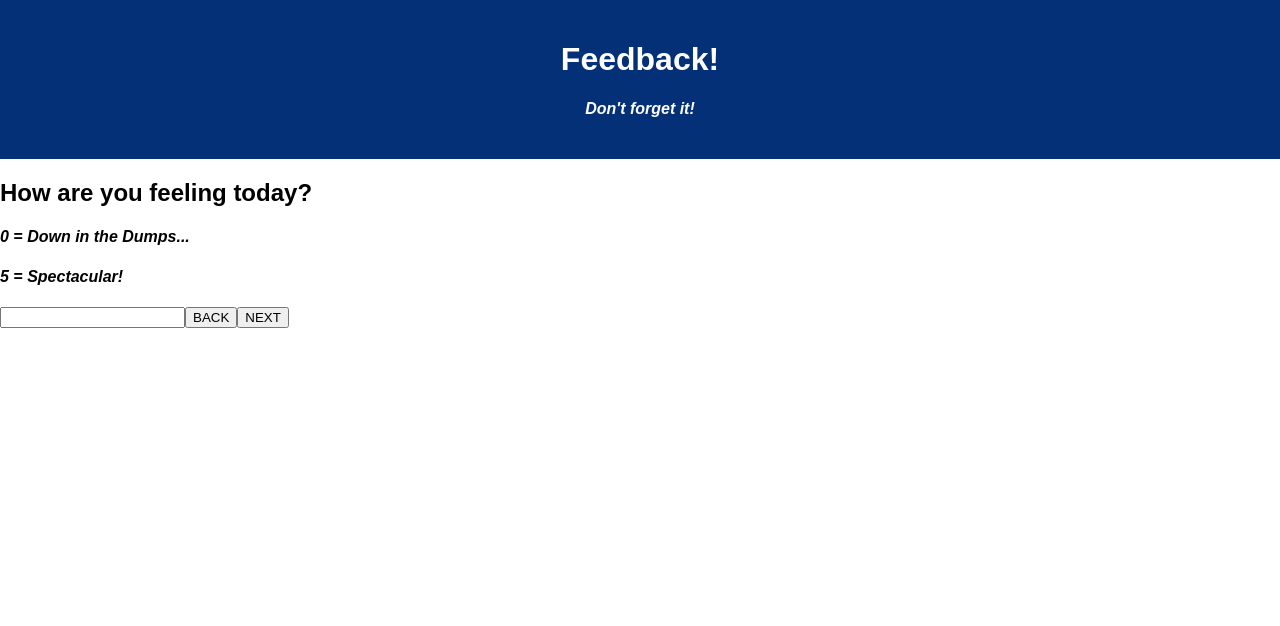
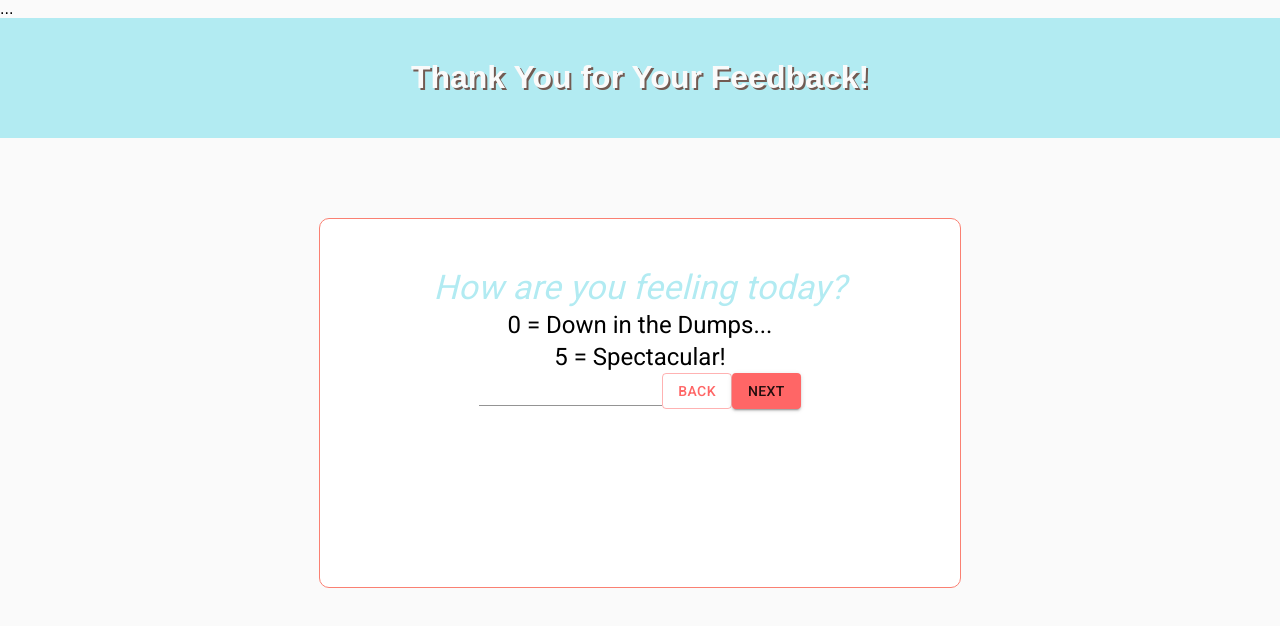
Before and after one commit to ShylaEarl/weekend-redux-feedback-loop, a React (Create React App) app: page /#/Feeling in a window 1280 px wide. Shown: the top 626 px of the page. Built offline with nearby package versions, Linux system fonts and the light colour scheme.

Commit message:
experimenting with MUI, added theme, buttons, inputs to Feelings component

```diff
--- a/public/index.html
+++ b/public/index.html
@@ -19,8 +19,15 @@
       work correctly both with client-side routing and a non-root public URL.
       Learn how to configure a non-root public URL by running `npm run build`.
     -->
+    <!-- sourcing in sweet alert -->
     <script src="https://unpkg.com/sweetalert/dist/sweetalert.min.js"></script>
+    <!-- sourcing in Roboto Font style for MUI -->
     <link rel="stylesheet" href="https://fonts.googleapis.com/css?family=Roboto:300,400,500,700&display=swap" />
+    <!-- allows responsive styling across all devices for MUI -->
+    <meta
+    name="viewport"
+    content="minimum-scale=1, initial-scale=1, width=device-width"
+    />
     <title>React App</title>
   </head>
   <body>
--- a/src/components/App/App.css
+++ b/src/components/App/App.css
@@ -1,12 +1,17 @@
+body{
+  background-color: #fafafa;
+}
+
 .App {
   text-align: center;
 }
 
 .App-header {
-  background-color: #033076;
+  background-color: #b2ebf2;
   min-height: 70px;
   padding: 20px;
-  color: white;
+  color: #fafafa;
+  text-shadow: 2px 2px #725b53;
   margin-bottom: 20px;
 }
 
@@ -21,3 +26,21 @@
 h4 {
   font-style: italic;
 }
+
+.card{
+  margin: auto;
+  margin-top: 5rem;
+  height: 20rem;
+  width: 40rem;
+  border: 1px solid salmon;
+  border-radius: 10px;
+  text-align: center;
+  padding-top: 3rem;
+  background-color: white;
+}
+
+/* .feedback-input{
+  padding-right: 25px;
+  padding-bottom: 7px;
+  margin: .5rem;
+} */
--- a/src/components/App/App.jsx
+++ b/src/components/App/App.jsx
@@ -18,8 +18,7 @@ function App() {
     <Router>
       <div className='App'>
         <header className='App-header'>
-          <h1 className='App-title'>Feedback!</h1>
-          <h4>Don't forget it!</h4>
+          <h1 className='App-title'>Thank You for Your Feedback!</h1>
         </header>
       </div>
       <Route exact path="/">
--- a/src/components/Feeling/Feeling.jsx
+++ b/src/components/Feeling/Feeling.jsx
@@ -1,6 +1,7 @@
 import { useState } from 'react';
 import { useDispatch } from 'react-redux';
 import { useHistory } from 'react-router-dom';
+import { Button, Typography, Input } from '@material-ui/core';
 
 function Feeling() {
 
@@ -13,7 +14,7 @@ function Feeling() {
     //advances to the next page
     const history = useHistory();
 
-    //input validation, dispatch to redux store, route to next page
+    //input validation, dispatch state to redux store, route to next page
     const addFeeling = () => {
         console.log('add feeling data', feeling);
         if (feeling === '' || feeling < 0 || feeling > 5) {
@@ -22,7 +23,7 @@ function Feeling() {
                 buttons: {
                     ok: true,
                 }
-            }).then(() => setFeeling('')); //TODO if time, how do I capture the click event?
+            }).then(() => setFeeling('')); //TODO if time, how do I capture this click event?
         } else {
             dispatch({ type: 'ADD_FEELING', payload: feeling });
             history.push("/Understanding");
@@ -36,25 +37,29 @@ function Feeling() {
     }
 
     return (
-        <div className="feeling">
-            <h2>How are you feeling today?</h2>
-            <h4>0 = Down in the Dumps...</h4>
-            <h4>5 = Spectacular!</h4>
-            <input
-                id="feeling"
+        <div className="card">
+            <Typography variant="h4" color="primary">How are you feeling today?</Typography>
+            <Typography variant="h5" >0 = Down in the Dumps...</Typography>
+            <Typography variant="h5" >5 = Spectacular!</Typography>
+            <Input
+                className="feedback-input"
                 type="number"
                 onChange={(event) => setFeeling(event.target.value)}
             />
-            <button
+            <Button
+                variant="outlined"
+                color="secondary"
                 id="feeling-back"
                 onClick={() => goBack()}>
                 BACK
-            </button>
-            <button
+            </Button>
+            <Button
+                variant="contained"
+                color="secondary"
                 id="feeling-next"
                 onClick={() => addFeeling()}>
                 NEXT
-            </button>
+            </Button>
         </div>
     )
 }
--- a/src/components/Home/Home.jsx
+++ b/src/components/Home/Home.jsx
@@ -9,7 +9,7 @@ function Home() {
     }
 
     return(
-        <div>
+        <div className="card">
             <h2>Hello Friend!</h2>
             <h3>We are interested to learn about your expereience.</h3>
             <button onClick={() => startSurvey()}>Start Survey</button>
--- /dev/null
+++ b/src/theme.js
@@ -0,0 +1,27 @@
+import { createMuiTheme } from '@material-ui/core/styles';
+import purple from '@material-ui/core/colors/purple';
+
+const theme = createMuiTheme({
+    palette: {
+        primary: {
+            light: '#e5ffff',
+            main: '#b2ebf2',
+            dark: '#81b9bf',
+        },
+        secondary: {
+            light: '#ffc2b4',
+            main: '#FF6666',
+            dark: '#ff9999',
+        },
+        tertiary: {
+            light: '#efdcd5',
+            main: '#725b53',
+            dark: '#8c7b75',
+        }
+    },
+    status: {
+        danger: 'red',
+    }
+});
+
+export default theme;
```
Also changed, not shown: src/index.js (+7 -1 lines).
